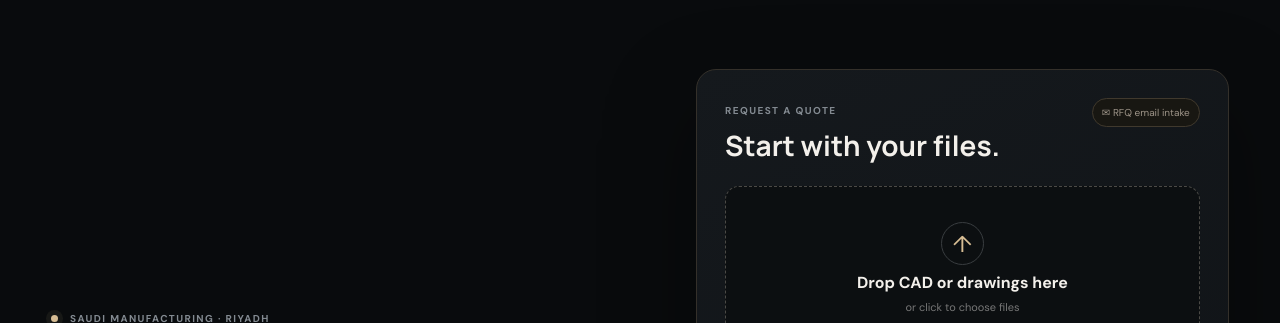
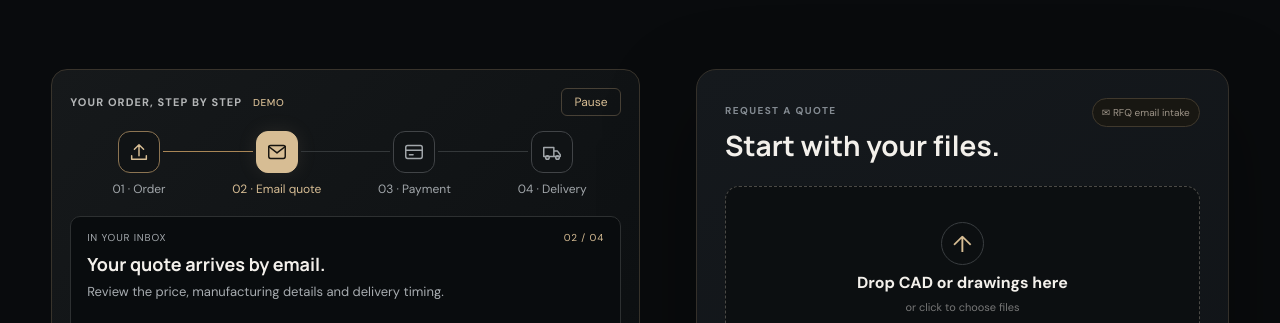
Before and after one commit to sulaimandarwish/berafiq-site, a plain HTML site: page index.html in a window 1280 px wide. Shown: the part 106-429 px from the top of the page. Drawn offline with Linux system fonts and the light colour scheme.

Commit message:
Add animated order-to-delivery demo above hero headline

```diff
--- a/index.html
+++ b/index.html
@@ -11,6 +11,7 @@
   <link rel="preconnect" href="https://fonts.gstatic.com" crossorigin>
   <link href="https://fonts.googleapis.com/css2?family=DM+Sans:wght@400;500;600;700&family=Manrope:wght@600;700;800&display=swap" rel="stylesheet">
   <link rel="stylesheet" href="styles.css">
+  <link rel="stylesheet" href="journey.css">
 </head>
 <body>
   <div class="topbar">Demo phase · Saudi manufacturing network in development · Confidential RFQ intake</div>
@@ -32,6 +33,25 @@
   <main id="top">
     <section class="hero">
       <div class="hero-copy">
+        <section class="journey" aria-label="Customer journey demo">
+          <div class="journey-heading">
+            <span>YOUR ORDER, STEP BY STEP <b>DEMO</b></span>
+            <button class="journey-play" type="button" aria-label="Play journey animation" hidden>Play</button>
+          </div>
+          <ol class="journey-steps">
+            <li><button type="button" aria-current="step" aria-controls="journey-preview" data-journey-step="0"><span class="journey-icon" aria-hidden="true"><svg viewBox="0 0 24 24"><path d="M12 16V4m-5 5 5-5 5 5M4 16v4h16v-4"/></svg></span><span>01 · Order</span></button></li>
+            <li><button type="button" aria-controls="journey-preview" data-journey-step="1"><span class="journey-icon" aria-hidden="true"><svg viewBox="0 0 24 24"><rect x="3" y="5" width="18" height="14" rx="2"/><path d="m3 6 9 7 9-7"/></svg></span><span>02 · Email quote</span></button></li>
+            <li><button type="button" aria-controls="journey-preview" data-journey-step="2"><span class="journey-icon" aria-hidden="true"><svg viewBox="0 0 24 24"><rect x="3" y="5" width="18" height="14" rx="2"/><path d="M3 10h18M7 15h4"/></svg></span><span>03 · Payment</span></button></li>
+            <li><button type="button" aria-controls="journey-preview" data-journey-step="3"><span class="journey-icon" aria-hidden="true"><svg viewBox="0 0 24 24"><path d="M3 7h11v10H3zM14 11h4l3 4v2h-7"/><circle cx="7" cy="18" r="2"/><circle cx="18" cy="18" r="2"/></svg></span><span>04 · Delivery</span></button></li>
+          </ol>
+          <div class="journey-preview" id="journey-preview" aria-live="off" aria-atomic="true">
+            <div class="journey-preview-top"><span class="journey-context">DRAWING + REQUIREMENTS</span><span class="journey-count">01 / 04</span></div>
+            <strong class="journey-title">Upload your drawing.</strong>
+            <p class="journey-description">Choose the material, quantity and required delivery date.</p>
+            <div class="journey-receipt"><span class="journey-detail">bracket.step · 4 parts</span><span class="journey-badge">Request sent ✓</span></div>
+          </div>
+          <noscript><p class="journey-fallback">Upload your drawing → Receive your quote by email → Approve and pay → Receive your parts.</p></noscript>
+        </section>
         <div class="eyebrow"><span></span> SAUDI MANUFACTURING · RIYADH</div>
         <h1 id="hero-title">From drawing to <em>delivered part.</em></h1>
         <div class="arabic" lang="ar" dir="rtl">تصنيع محلي. تنفيذ أسرع.</div>
@@ -220,5 +240,6 @@
 
   <script src="content.js"></script>
   <script src="app.js"></script>
+  <script src="journey.js"></script>
 </body>
 </html>
--- /dev/null
+++ b/journey.css
@@ -0,0 +1,34 @@
+/* Customer journey preview; isolated from the RFQ form. */
+.hero-copy{min-width:0;align-self:start}
+.journey{margin:0 0 34px;padding:18px;border:1px solid #39342c;border-radius:16px;background:linear-gradient(135deg,#16191b,#0d1012);color:var(--text)}
+.journey-heading{display:flex;align-items:center;justify-content:space-between;gap:10px;min-height:28px;margin-bottom:15px}
+.journey-heading>span{font-size:11px;font-weight:700;letter-spacing:.1em;color:#b4b6b7}
+.journey-heading b{display:inline-block;margin-left:7px;font-size:10px;color:var(--sand);font-weight:500;letter-spacing:.06em}
+.journey button{font:inherit;cursor:pointer}
+.journey-play{flex-shrink:0;background:none;border:1px solid #484136;border-radius:6px;padding:5px 10px;color:var(--sand);font-size:12px!important;min-width:60px}
+.journey-play[hidden]{display:none}
+.journey button:focus-visible{outline:2px solid var(--sand);outline-offset:4px}
+.journey-steps{display:grid;grid-template-columns:repeat(4,minmax(0,1fr));padding:0;margin:0 0 18px;list-style:none}
+.journey-steps li{position:relative;min-width:0}
+.journey-steps li:not(:last-child)::after{content:"";position:absolute;top:20px;left:calc(50% + 24px);right:calc(-50% + 24px);height:1px;background:#34383a;transition:background .4s}
+.journey-steps li.is-complete::after{background:var(--sand2)}
+.journey-steps button{display:flex;flex-direction:column;align-items:center;gap:8px;width:100%;padding:0 3px;background:none;border:0;color:#a2a7ab;font-size:12px;line-height:1.4;text-align:center}
+.journey-icon{display:grid;place-items:center;width:42px;height:42px;border:1px solid #414447;border-radius:12px;background:#101315;transition:background .35s,color .35s,border-color .35s,box-shadow .35s}
+.journey-icon svg{width:22px;height:22px;fill:none;stroke:currentColor;stroke-width:1.6;stroke-linecap:round;stroke-linejoin:round}
+.journey-steps button[aria-current="step"]{color:var(--sand)}
+.journey-steps button[aria-current="step"] .journey-icon{background:var(--sand);border-color:var(--sand);color:#17140f;box-shadow:0 0 20px #d7bd941a}
+.journey-steps .is-complete .journey-icon{border-color:#8c7452;color:var(--sand)}
+.journey-preview{padding:14px 16px;background:#090c0e;border:1px solid #2d3031;border-radius:10px;min-height:137px}
+.journey-preview-top,.journey-receipt{display:flex;align-items:center;justify-content:space-between;gap:10px}
+.journey-preview-top{margin-bottom:8px;color:#a4a9ad;font-size:10px;letter-spacing:.08em}
+.journey-count{color:var(--sand);font-variant-numeric:tabular-nums;white-space:nowrap}
+.journey-title{display:block;font-family:Manrope,sans-serif;font-size:18px;line-height:1.4}
+.journey-description{margin:5px 0 12px;font-size:13px;line-height:1.5;color:#a7acb0;min-height:39px}
+.journey-receipt{padding-top:10px;border-top:1px solid #292d30;font-size:11px;line-height:1.4}
+.journey-detail{color:#a6aaae}
+.journey-badge{color:var(--sand);text-align:right}
+.journey-preview.is-entering{animation:journey-enter .45s ease both}
+.journey-fallback{font-size:13px;line-height:1.6;color:var(--sand)}
+@keyframes journey-enter{from{opacity:.4;transform:translateY(5px)}to{opacity:1;transform:translateY(0)}}
+@media(max-width:600px){.journey{padding:14px;margin-bottom:28px}.journey-heading>span{font-size:10px;letter-spacing:.05em}.journey-heading b{margin-left:3px}.journey-steps button{font-size:11px}.journey-preview{padding:12px}.journey-title{font-size:17px}.journey-description{min-height:39px}}
+@media(prefers-reduced-motion:reduce){.journey *,.journey *::after{animation:none!important;transition:none!important}}
--- /dev/null
+++ b/journey.js
@@ -0,0 +1,65 @@
+/* Illustrative only: this demo never submits files, emails, or payments. */
+(() => {
+  const root = document.querySelector('.journey');
+  if (!root) return;
+  const steps = [
+    ['DRAWING + REQUIREMENTS', 'Upload your drawing.', 'Choose the material, quantity and required delivery date.', 'bracket.step · 4 parts', 'Request sent ✓'],
+    ['IN YOUR INBOX', 'Your quote arrives by email.', 'Review the price, manufacturing details and delivery timing.', 'BeRafiq · Manufacturing quote', 'Quote received ✓'],
+    ['APPROVAL + PAYMENT', 'Approve your quote and pay.', 'Confirm the details and follow the payment instructions in your quote.', 'Quote approved · Order confirmed', 'Payment complete ✓'],
+    ['PRODUCTION + DELIVERY', 'Your parts, delivered.', 'Your parts are manufactured, checked and delivered to your address.', '4 finished parts · Riyadh', 'Delivered ✓']
+  ];
+  const buttons = [...root.querySelectorAll('[data-journey-step]')];
+  const preview = root.querySelector('.journey-preview');
+  const toggle = root.querySelector('.journey-play');
+  const motion = window.matchMedia('(prefers-reduced-motion: reduce)');
+  const fields = ['.journey-context', '.journey-title', '.journey-description', '.journey-detail', '.journey-badge'];
+  let current = 0;
+  let playing = !motion.matches;
+  let visible = true;
+  let timer;
+
+  function render(manual = false) {
+    // Announce user-requested changes, without repeatedly interrupting screen readers.
+    preview.setAttribute('aria-live', manual ? 'polite' : 'off');
+    fields.forEach((selector, i) => { root.querySelector(selector).textContent = steps[current][i]; });
+    root.querySelector('.journey-count').textContent = `0${current + 1} / 04`;
+    buttons.forEach((button, i) => {
+      if (i === current) button.setAttribute('aria-current', 'step');
+      else button.removeAttribute('aria-current');
+      button.parentElement.classList.toggle('is-complete', i < current);
+    });
+    preview.classList.remove('is-entering');
+    if (!motion.matches) {
+      void preview.offsetWidth;
+      preview.classList.add('is-entering');
+    }
+  }
+
+  function schedule() {
+    window.clearTimeout(timer);
+    toggle.textContent = playing ? 'Pause' : 'Play';
+    toggle.setAttribute('aria-label', `${playing ? 'Pause' : 'Play'} journey animation`);
+    if (playing && visible && !document.hidden) {
+      timer = window.setTimeout(() => {
+        current = (current + 1) % steps.length;
+        render();
+        schedule();
+      }, 3500);
+    }
+  }
+
+  buttons.forEach((button, i) => button.addEventListener('click', () => {
+    current = i;
+    playing = false;
+    render(true);
+    schedule();
+  }));
+  toggle.addEventListener('click', () => { playing = !playing; schedule(); });
+  document.addEventListener('visibilitychange', schedule);
+  motion.addEventListener('change', () => { playing = !motion.matches; schedule(); });
+  if ('IntersectionObserver' in window) {
+    new IntersectionObserver(([entry]) => { visible = entry.isIntersecting; schedule(); }, {threshold: 0.1}).observe(root);
+  }
+  toggle.hidden = false;
+  schedule();
+})();
```
